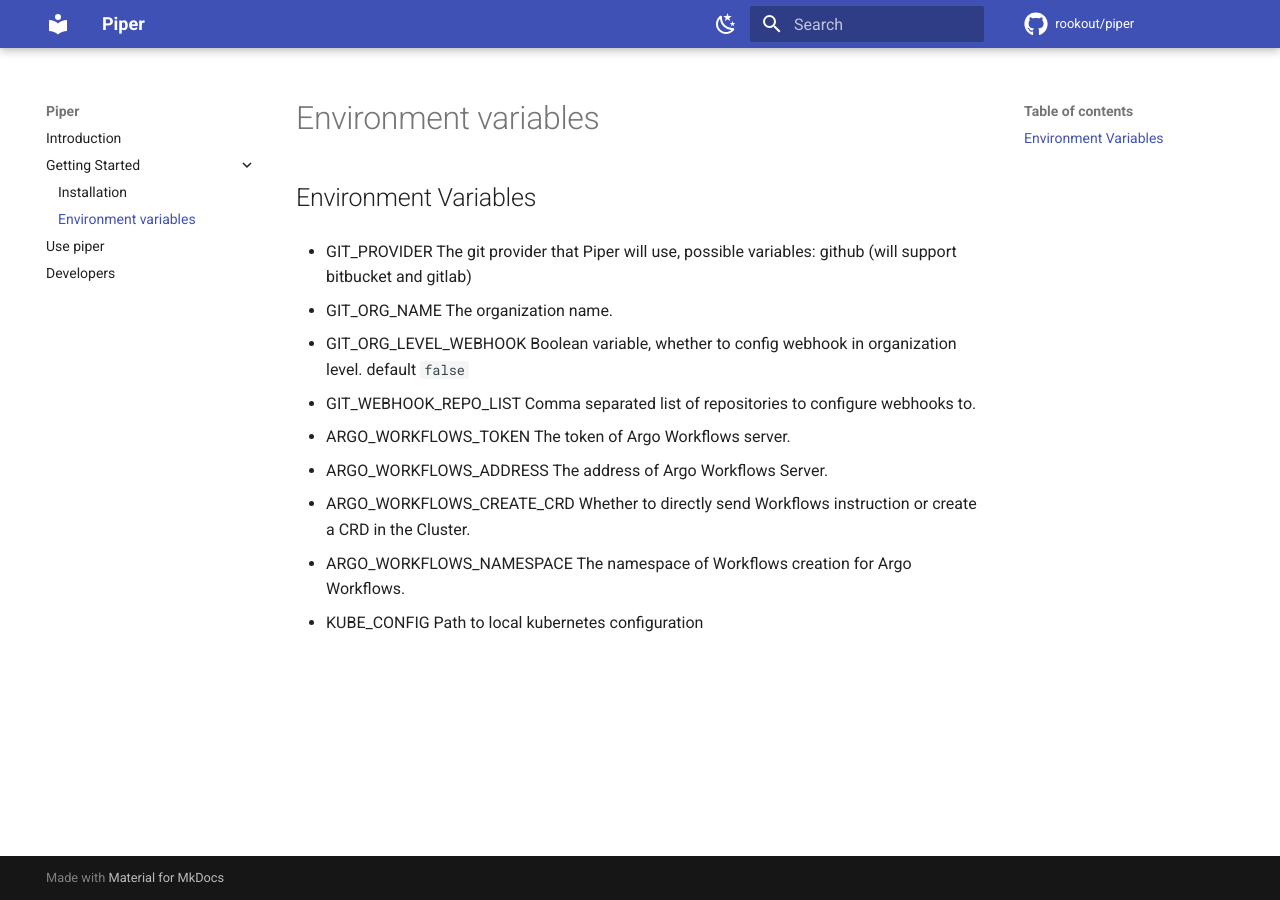
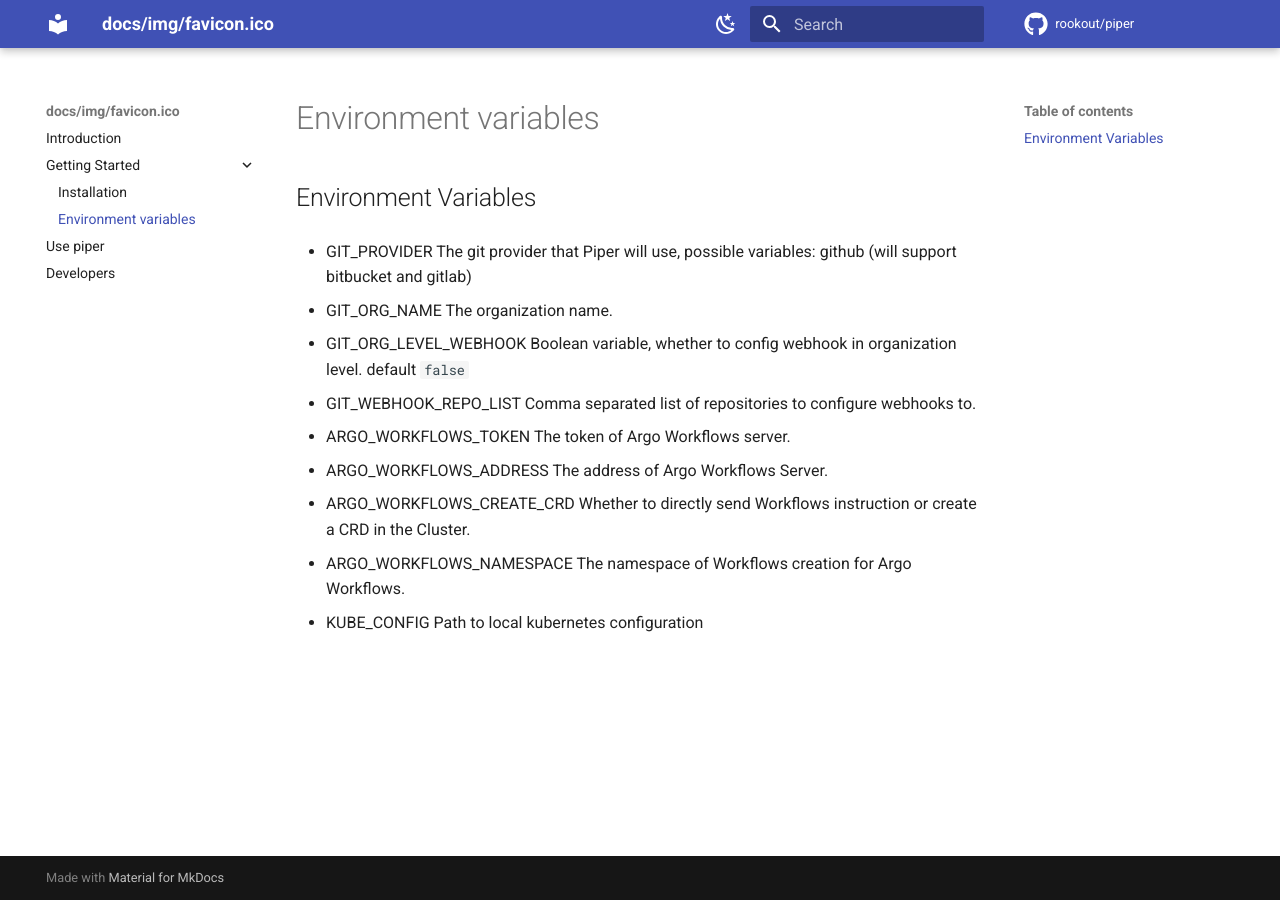
Before and after one commit to Rookout/piper, an MkDocs documentation site: the page built from docs/environment_variables.md, in a window 1280 px wide. Built offline with MkDocs 1.6.1 and Material for MkDocs 9.7.7, drawn with Linux system fonts in a browser that asks for light colours; comment, search, counter and statistics services are not loaded.

```diff
--- a/mkdocs.yml
+++ b/mkdocs.yml
@@ -1,4 +1,4 @@
-site_name: Piper
+site_name: docs/img/favicon.ico
 site_description: 'Piper project for multibranch pipeline in Argo Workflows'
 site_author: 'George Dozoretz'
 docs_dir: docs/
```
